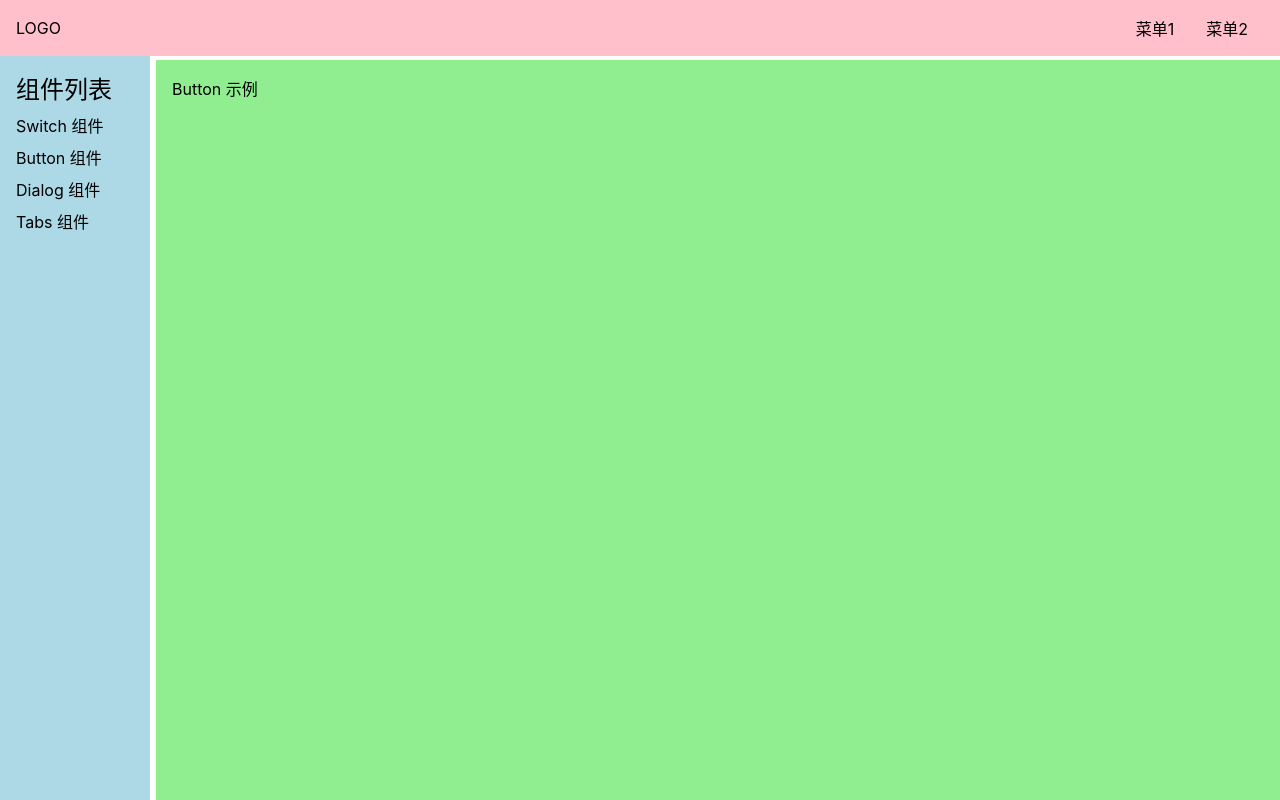
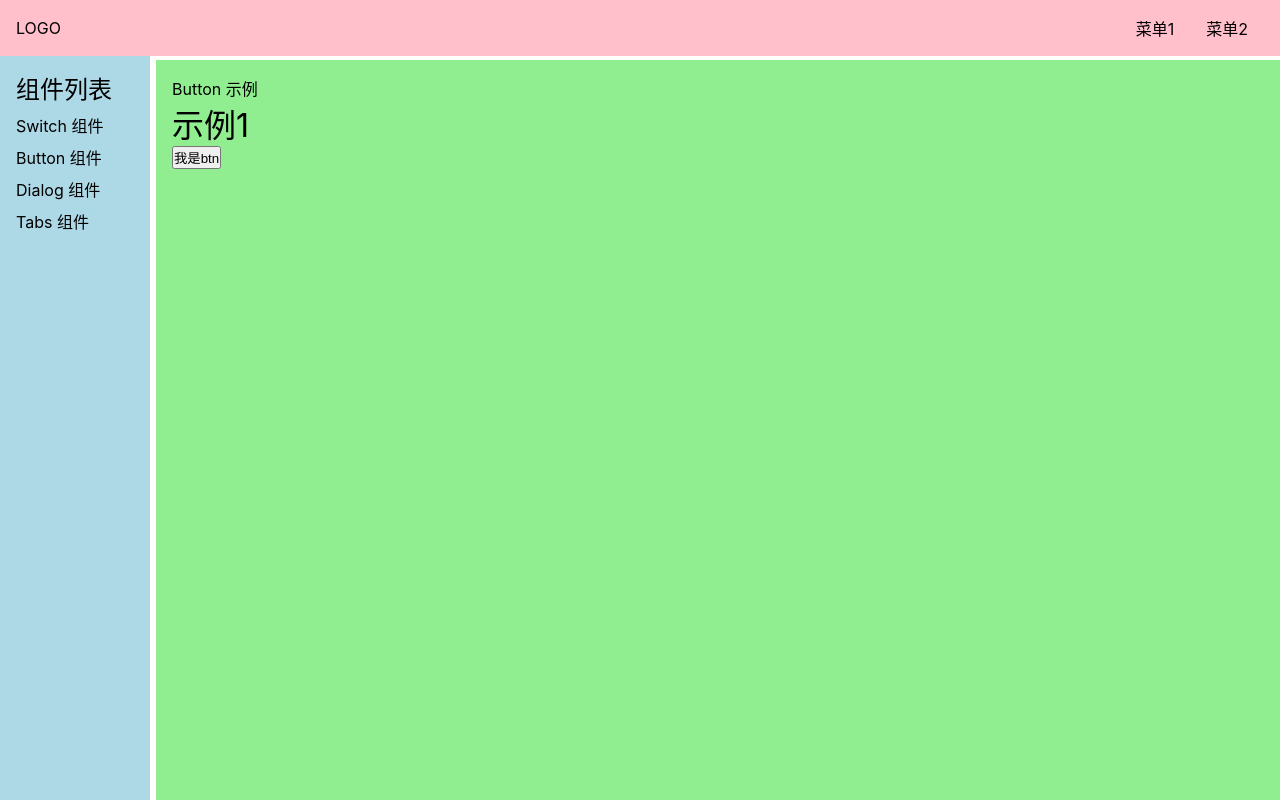
Before and after one commit to xixixiaoyu/vue3-yun-ui, a Vue app: page /#/doc/button in a window 1280 px wide. Built offline with nearby package versions, Linux system fonts and the light colour scheme; the HTML template or start-up script is replaced by a standard one.

Commit message:
Button样式非props属性的继承

```diff
--- a/src/components/ButtonDemo.vue
+++ b/src/components/ButtonDemo.vue
@@ -1,5 +1,18 @@
 <template>
-  <div>
-  Button 示例
-  </div>
+  <div>Button 示例</div>
+  <h1>示例1</h1>
+  <Button @click="handleClick" size="small" @mouseEnter="handleClick">我是btn</Button>
 </template>
+
+<script lang="ts">
+import Button from "../lib/Button.vue";
+export default {
+  components: { Button },
+  methods: {
+    handleClick() {
+      console.log("handleClick");
+
+    }
+  }
+};
+</script>
--- /dev/null
+++ b/src/lib/Button.vue
@@ -0,0 +1,19 @@
+<template>
+  <div :size="size">
+    <button>
+      <!-- v-bind="$attrs"绑定所有属性 -->
+      <slot v-bind="rest" />
+    </button>
+  </div>
+</template>
+
+<script lang="ts">
+export default {
+  inheritAttrs: false,
+  setup(props, { attrs }) {
+    const { size, ...rest } = attrs;
+
+    return { size, rest };
+  },
+};
+</script>
```
